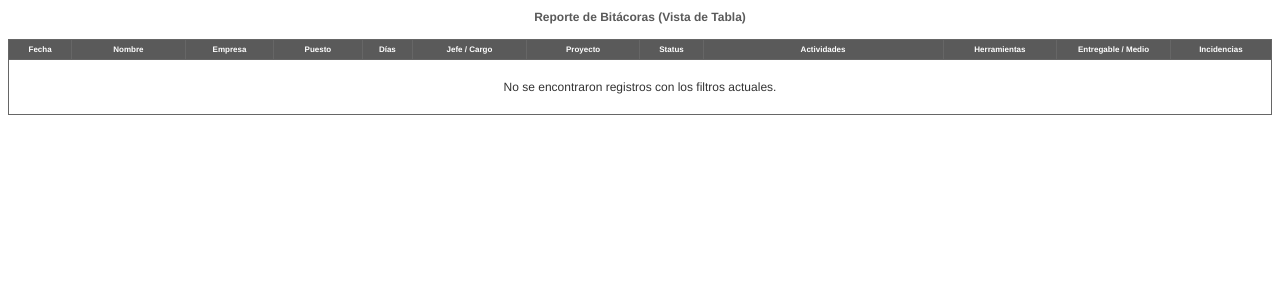
After one commit to Davidtt083/proyecto_bitacora, a Flask app: template app/templates/main/pdf_table.html in a window 1280 px wide. The commit adds this page. Shown: the top 300 px of the page. Run offline with Flask 3, Linux system fonts and the light colour scheme; the template is opened without the code that fills it, so the values that code supplies are empty.

Commit message:
Botón generar pdf completo

```diff
--- /dev/null
+++ b/app/templates/main/pdf_table.html
@@ -0,0 +1,89 @@
+<!DOCTYPE html>
+<html lang="es">
+<head>
+    <meta charset="UTF-8">
+    <title>Reporte Tabla de Bitácoras</title>
+    <style>
+        @page {
+            size: A4 landscape; /* Formato horizontal */
+            margin: 1cm;
+        }
+        body {
+            font-family: Helvetica, Arial, sans-serif;
+            font-size: 8px; /* Letra pequeña para que quepan todas las columnas */
+            color: #333;
+        }
+        h2 {
+            text-align: center;
+            margin-bottom: 15px;
+            color: #5a5a5a;
+        }
+        table {
+            width: 100%;
+            border-collapse: collapse;
+        }
+        th, td {
+            border: 1px solid #666;
+            padding: 5px;
+            text-align: left;
+            vertical-align: top;
+            word-wrap: break-word;
+        }
+        th {
+            background-color: #5a5a5a;
+            color: white;
+            font-weight: bold;
+            text-align: center;
+        }
+        .text-center { text-align: center; }
+    </style>
+</head>
+<body>
+
+    <h2>Reporte de Bitácoras (Vista de Tabla)</h2>
+
+    <table>
+        <thead>
+            <tr>
+                <th style="width: 5%;">Fecha</th>
+                <th style="width: 9%;">Nombre</th>
+                <th style="width: 7%;">Empresa</th>
+                <th style="width: 7%;">Puesto</th>
+                <th style="width: 4%;">Días</th>
+                <th style="width: 9%;">Jefe / Cargo</th>
+                <th style="width: 9%;">Proyecto</th>
+                <th style="width: 5%;">Status</th>
+                <th style="width: 19%;">Actividades</th>
+                <th style="width: 9%;">Herramientas</th>
+                <th style="width: 9%;">Entregable / Medio</th>
+                <th style="width: 8%;">Incidencias</th>
+            </tr>
+        </thead>
+        <tbody>
+            {% for r in reportes %}
+            <tr>
+                <td class="text-center">{{ r.timestamp.strftime('%d/%m/%Y') }}</td>
+                <td><strong>{{ r.nombre_completo }}</strong></td>
+                <td>{{ r.empresa }}</td>
+                <td>{{ r.puesto }}</td>
+                <td class="text-center">{{ r.dias_contados }}</td>
+                <td>{{ r.nombre_jefe_inmediato }}<br><span style="color: #555;">{{ r.cargo_jefe_inmediato }}</span></td>
+                <td>{{ r.proyecto_actual }}</td>
+                <td class="text-center">{{ r.status }}</td>
+                <td>{{ r.actividades }}</td>
+                <td>{{ r.herramientas_utilizadas or '-' }}</td>
+                <td>{{ r.entregable_generado or '-' }}<br><span style="color: #555;">{{ r.medio_entregable or '' }}</span></td>
+                <td>{{ r.incidencias or 'Ninguna' }}</td>
+            </tr>
+            {% endfor %}
+
+            {% if not reportes %}
+            <tr>
+                <td colspan="12" class="text-center" style="padding: 20px; font-size: 12px;">No se encontraron registros con los filtros actuales.</td>
+            </tr>
+            {% endif %}
+        </tbody>
+    </table>
+
+</body>
+</html>
```
Also changed, not shown: app/main/routes.py (+59 -0 lines), app/templates/main/admin_dashboard.html (+15 -0 lines).
